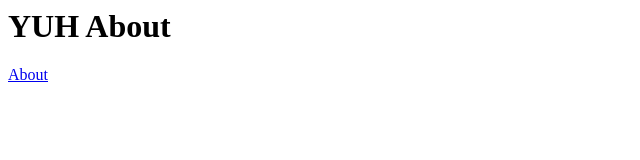
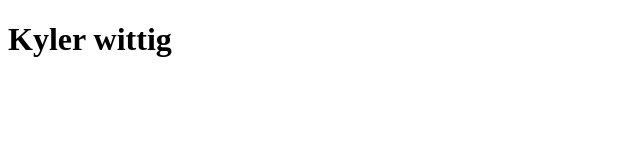
Before and after one commit to Cosmo435/cosmo.github.io, a plain HTML site: page index.html in a window 1280 px wide. Shown: the whole page, without its empty margins (0-640 px from the left). Drawn offline with Linux system fonts and the light colour scheme.

Commit message:
yurr
nah

```diff
--- a/index.html
+++ b/index.html
@@ -1,11 +1,11 @@
-<DOCTYPE html>
-  <html>
+<!DOCTYPE html>
+
+<html lang="en" xmlns="http://www.w3.org/1999/xhtml">
 <head>
-  <title>Da website yuh</title>
+    <meta charset="utf-8" />
+    <title></title>
 </head>
 <body>
-  <h1>YUH About</h1>
-<a href="about.html">About</a>
+    <h1>Kyler wittig</h1>
 </body>
-
-  </html>
+</html>
--- /dev/null
+++ b/style.css
@@ -0,0 +1,3 @@
+body
+{
+}
```
